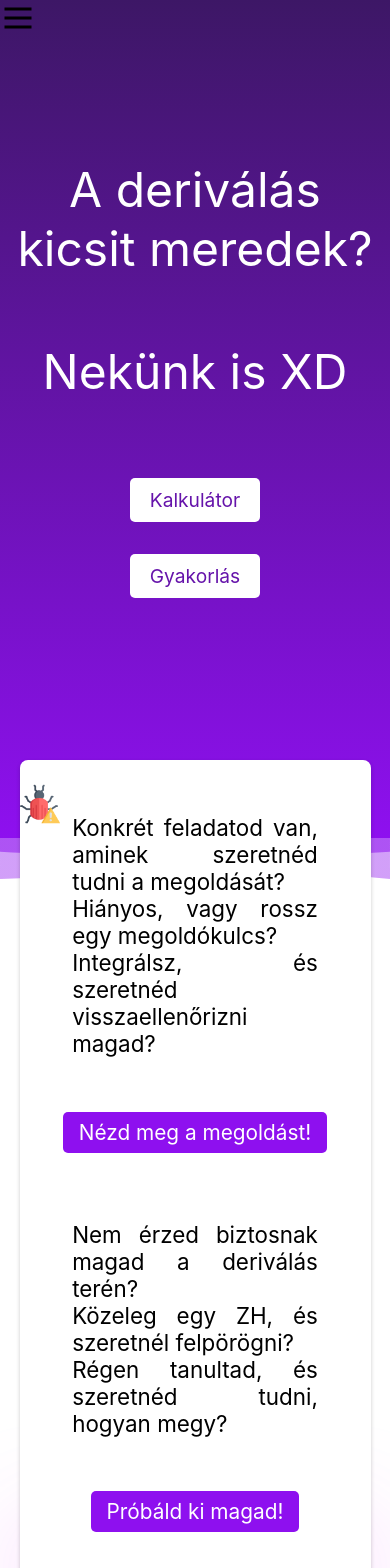
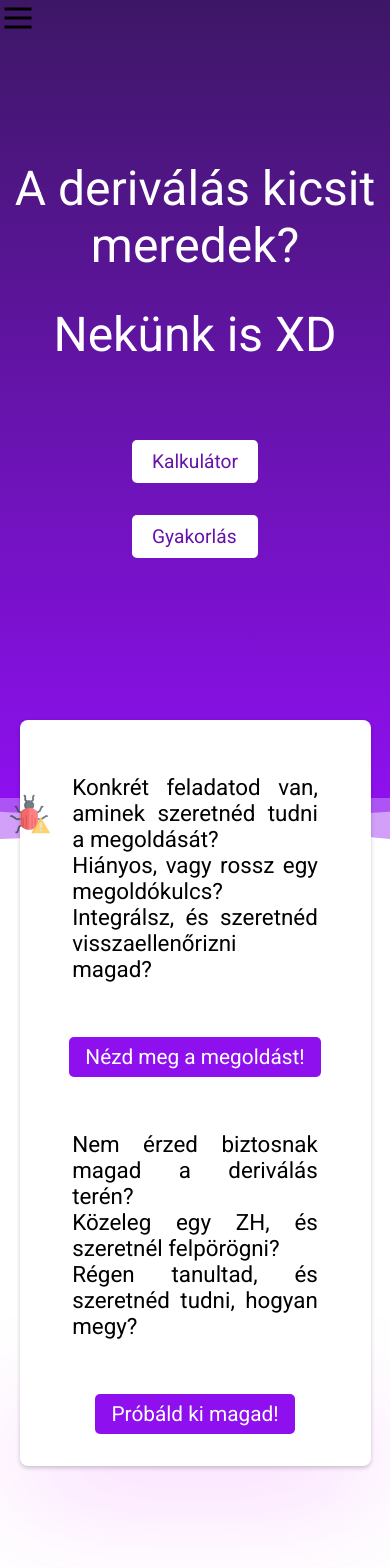
Before and after one commit to lichterberci/DerivativeCalculatorFrontend, a Next.js app: page / in a window 390 px wide. Shown: the top 1568 px of the page. Built offline with nearby package versions, Linux system fonts and the light colour scheme.

Commit message:
changed index to roboto, moved bug on phone

```diff
--- a/components/ReportBug.tsx
+++ b/components/ReportBug.tsx
@@ -94,11 +94,9 @@ export default function ReportBug (): JSX.Element {
     }
 
     useEffect(() => {
-        if (isOpen) {
-            document.body.style.overflowY = 'hidden'
-        } else {
-            document.body.style.overflowY = 'auto'
-        }
+
+        document.body.style.overflowY = isOpen ? 'hidden' : 'auto';
+
     }, [isOpen])
 
     useEscapeKey();
--- a/pages/_app.tsx
+++ b/pages/_app.tsx
@@ -12,7 +12,7 @@ import "../styles/FAQ.css"
 
 
 const roboto = Roboto({
-    weight: '400',
+    weight: ['100', '300', '400', '500', '700', '900'],
     subsets: ['latin'],
 });
 
--- a/pages/_document.tsx
+++ b/pages/_document.tsx
@@ -1,41 +1,9 @@
 import { MathJaxContext } from 'better-react-mathjax'
 import { Html, Head, Main, NextScript } from 'next/document'
-import Script from 'next/script';
-import Navbar, {INavbarItemData} from "../components/Navbar"
-import HamburgerMenu from '../components/HamburgerMenu';
-
-import MathJaxConfig from "../mathjax.config.json"
-
-
-// TODO: instead of text, we should just use icons!!
-// ??? will this be ok for PC ???
-
-const navBarItems: INavbarItemData[] = [
-	{
-		href: "/",
-		name: "Kezdőlap"
-	},
-	{
-		href: "/calculator",
-		name: "Kalkulátor"
-	},
-	{
-		href: "/exercise",
-		name: "Gyakorlás"
-	},
-	{
-		href: "/about",
-		name: "Rólunk"
-	},
-	{
-		href: "/settings",
-		name: "Beállítások"
-	}
-];
 
 export default function Document() {
 	return (
-		<Html lang="en" style={{ backgroundColor: "var(--background-color)", color: "var(--text-color)"}}>
+		<Html lang="en" style={{ backgroundColor: "var(--background-color)", color: "var(--text-color"}}>
 			<Head />
 			<body style={{width: "100%", height: "100%", margin: 0}}>
 				{/* <Navbar items={navBarItems} /> */}
--- a/styles/RepurtBug.module.css
+++ b/styles/RepurtBug.module.css
@@ -15,11 +15,21 @@
     background: none;
     cursor: pointer;
     transition: 0.2s;
+
+    opacity: 0.85;
+}
+
+@media screen and (max-width: 480px) {
+    .bugButton {
+        left: 10px;
+        bottom: 10px;
+    }
 }
 
 .bugButton:hover{
     transition: 0.2s;
     transform: scale(1.1);
+    opacity: 1;
 }
 
 .modal{
--- a/styles/index.module.css
+++ b/styles/index.module.css
@@ -15,24 +15,24 @@
 
 .title {
     font-size: 4rem;
-    padding-top:10rem;
+    padding-top: 10rem;
     margin-top: 0;
     margin-bottom: 0;
     text-align: center;
-    font-family: Inter;
+    /* font-family: Inter; */
     font-weight: 400;
     color:white;
 }
 
 .title2 {
-    color:white;
+    color: white;
     text-align: center;
-    margin:0;
+    margin: 0;
     font-size: 4rem;
     margin:0 auto;
-    margin-top: 4rem;;
+    margin-top: 2rem;
     width: fit-content;
-    font-family: Inter;
+    /* font-family: Inter; */
     font-weight: 400;
 }
 
@@ -46,7 +46,7 @@
 }
 
 .button{
-    font-family: Inter;
+    /* font-family: Inter; */
     font-weight: 400;
     padding: 10px 20px;
     font-size: 1.2rem;
@@ -108,7 +108,7 @@
 
 .ctaTitle{
     font-size:1.4rem;
-    font-family: Inter;
+    /* font-family: Inter; */
     /* text-align: center; */
     text-align: justify;
     width: 70%;
@@ -120,7 +120,7 @@
     background-color: #8E10EF;
     color:white;
     font-size: 1.3rem;
-    font-family: Inter;
+    /* font-family: Inter; */
     padding: 8px 1rem;
     border-radius:5px;
 }
@@ -148,7 +148,7 @@
 .faqTitle{
     font-size: 4rem;
     text-align: center;
-    font-family: Inter;
+    /* font-family: Inter; */
     font-weight: 300;
     margin-top: 0;
 }
```
